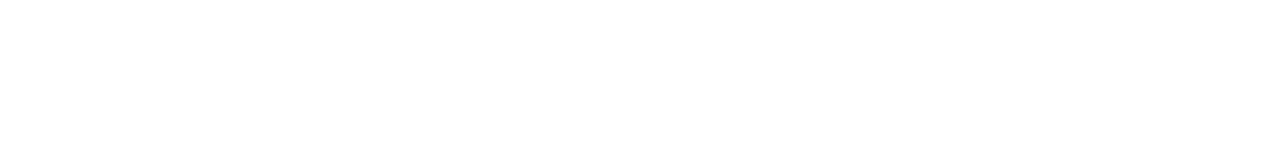
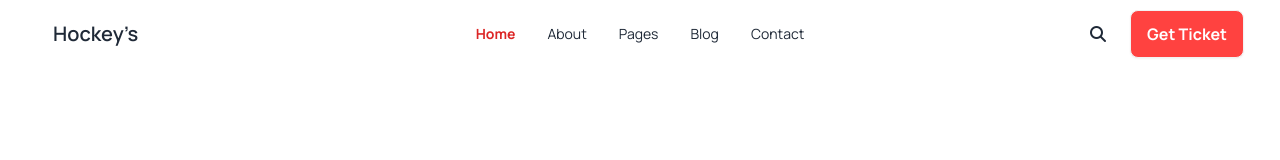
Before and after one commit to Shikder-Tarek-15/B9A3-HOCKEY-SPORTS, a plain HTML site: page index.html in a window 1280 px wide. Drawn offline with nearby package versions, Linux system fonts and the light colour scheme.

Commit message:
Add nav bar section with full response

```diff
--- a/index.html
+++ b/index.html
@@ -1,5 +1,5 @@
 <!DOCTYPE html>
-<html lang="en">
+<html lang="en" data-theme="light">
 <head>
     <meta charset="UTF-8">
     <meta name="viewport" content="width=device-width, initial-scale=1.0">
@@ -23,6 +23,9 @@
         }
       </script>
 
+      <!-- ---Font Awesome link---- -->
+      <script src="https://kit.fontawesome.com/169e7bf012.js" crossorigin="anonymous"></script>
+
       <!-- --------Google Font---------- -->
       <link rel="preconnect" href="https://fonts.googleapis.com">
     <link rel="preconnect" href="https://fonts.gstatic.com" crossorigin>
@@ -35,12 +38,46 @@
         }
     </style>
 </head>
-<body>
-    <header>
+<body class="font-manrope">
+    <header class="container mx-auto px-7">
+        <!-- -------Nav bar---------- -->
+        <nav>
+            <div class="navbar bg-base-100">
+                <div class="navbar-start">
+                  <div class="dropdown">
+                    <div tabindex="0" role="button" class="btn btn-ghost lg:hidden">
+                      <svg xmlns="http://www.w3.org/2000/svg" class="h-5 w-5" fill="none" viewBox="0 0 24 24" stroke="currentColor"><path stroke-linecap="round" stroke-linejoin="round" stroke-width="2" d="M4 6h16M4 12h8m-8 6h16" /></svg>
+                    </div>
+                    <ul tabindex="0" class="menu menu-sm dropdown-content mt-3 z-[1] p-2 shadow bg-base-100 rounded-box w-52">
+                        <li class="text-red-600 font-bold"><a>Home</a></li>
+                        <li><a>About</a></li>
+                        <li><a>Pages</a></li>
+                        <li><a>Blog</a></li>
+                        <li><a>Contact</a></li>
 
+
+                    </ul>
+                  </div>
+                  <a class="btn btn-ghost text-xl">Hockey’s</a>
+                </div>
+                <div class="navbar-center hidden lg:flex">
+                  <ul class="menu menu-horizontal px-1">
+                    <li class="text-red-600 font-bold"><a>Home</a></li>
+                    <li><a>About</a></li>
+                    <li><a>Pages</a></li>
+                    <li><a>Blog</a></li>
+                    <li><a>Contact</a></li>
+                  </ul>
+                </div>
+                <div class="navbar-end">
+                    <a class="hidden lg:flex mr-6 cursor-pointer"><i class="fa-solid fa-magnifying-glass"></i></a>
+                  <a class="btn bg-color-btn text-white text-base font-bold">Get Ticket</a>
+                </div>
+              </div>
+        </nav>
     </header>
 
-    <main>
+    <main class="container mx-auto px-7">
 
     </main>
 
```
